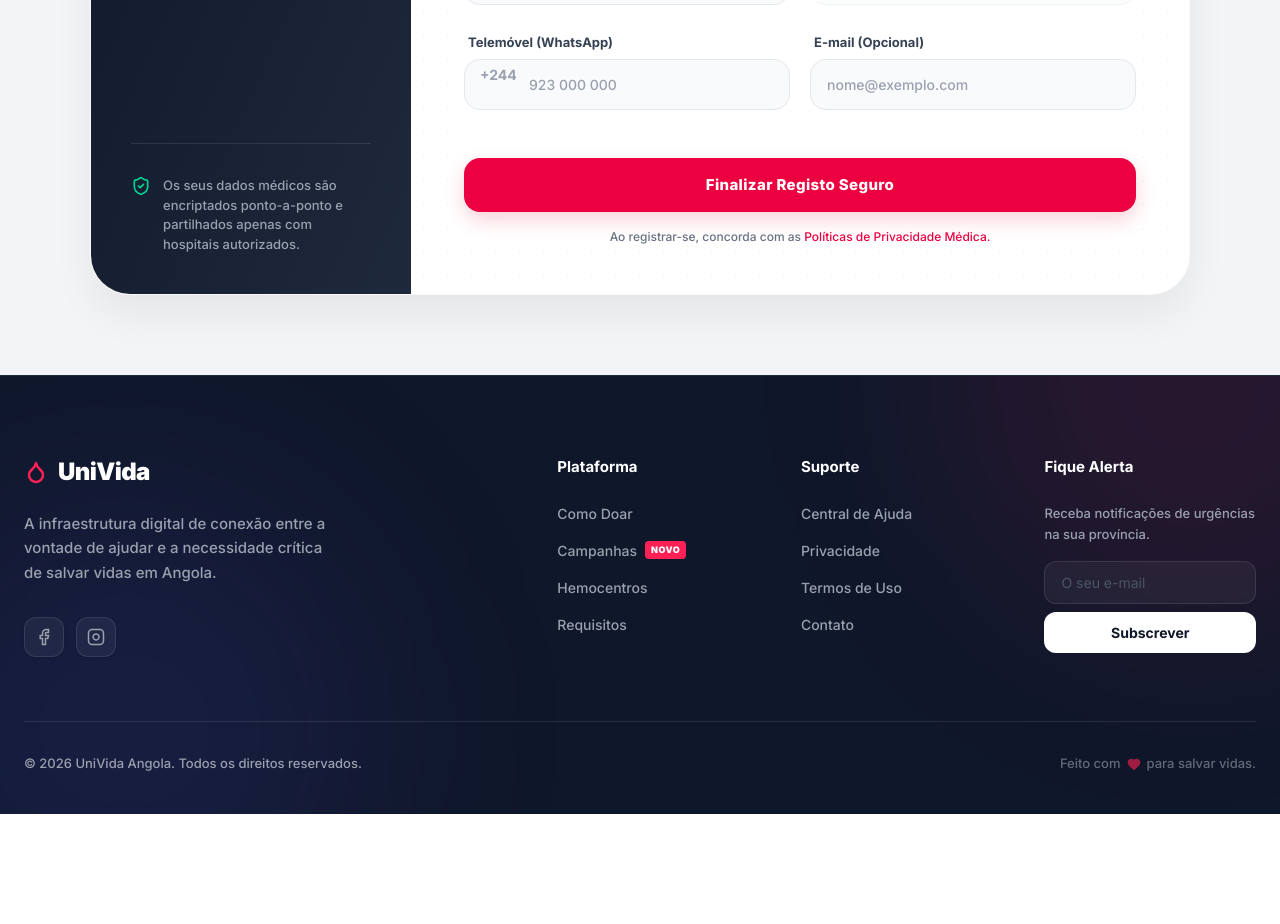
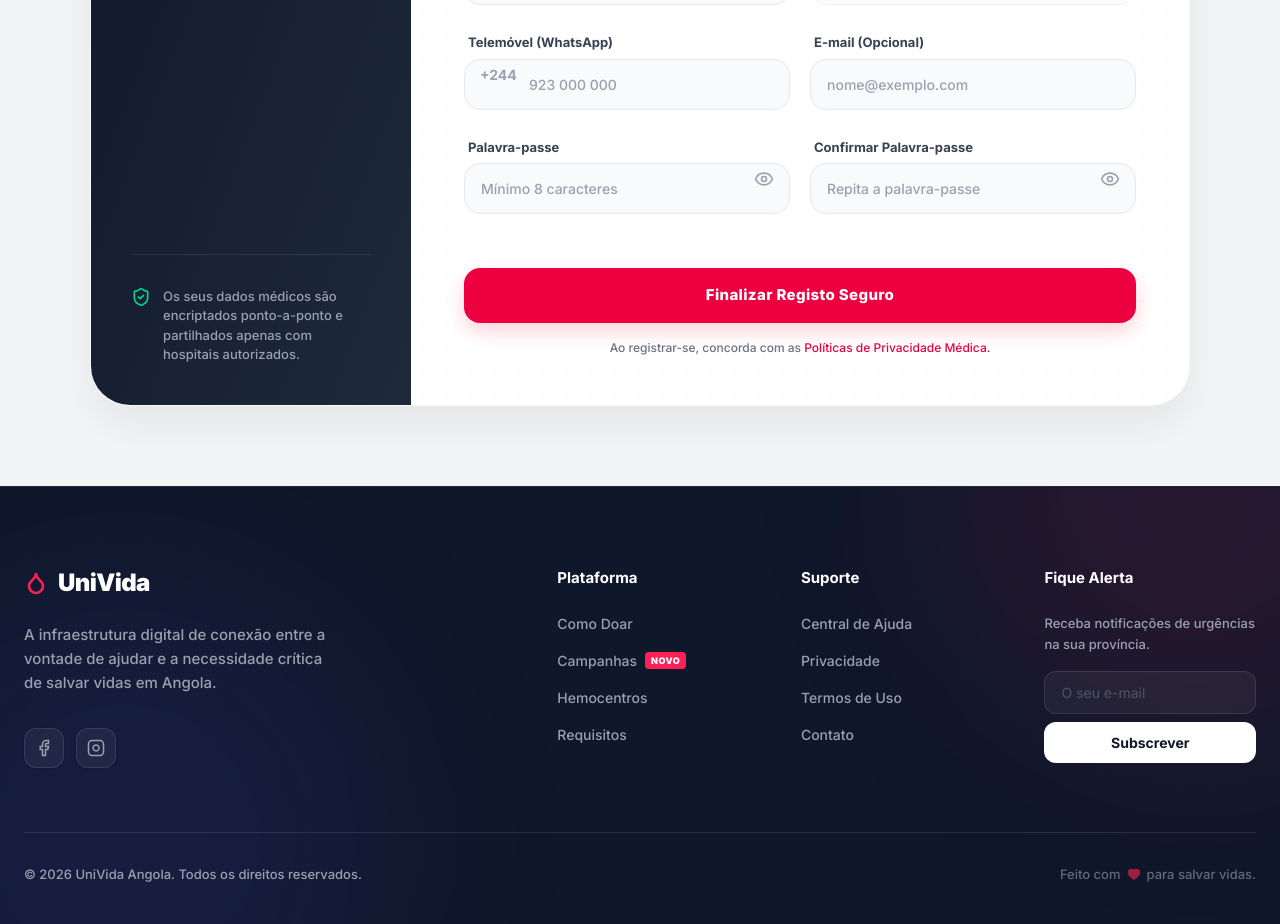
Before and after one commit to GracianoNetoo/helpblood-project, a Vue app: page / in a window 1280 px wide. Shown: the part 4280-5204 px from the top of the page. Before the commit the page ends 5094 px from the top, so only its background shows below. Built offline with nearby package versions, Linux system fonts and the light colour scheme.

Commit message:
feat: adicionar nova estutura segura de criacao da palavra-passe

```diff
--- a/src/components/RegisterForm.vue
+++ b/src/components/RegisterForm.vue
@@ -1,7 +1,11 @@
 <script setup>
 import { ref, computed, defineEmits } from 'vue';
+import { Eye, EyeOff } from 'lucide-vue-next';
 
 const emit = defineEmits(['sucesso']);
+
+const mostrarSenha = ref(false);
+const mostrarSenhaConfirmacao = ref(false);
 
 const localizacaoAngola = {
     "Luanda": ["Belas", "Cacuaco", "Cazenga", "Kilamba Kiaxi", "Talatona", "Viana"],
@@ -14,10 +18,11 @@ const form = ref({
     tipo_sanguineo: '',
     rh: '',
     provincia: '',
-    municipio: '',
     telefone: '',
     email: '',
-    doacao_sangue: ''
+    doacao_sangue: '',
+    senha: '',
+    confirmar_senha: ''
 });
 
 const provinciaSelecionada = ref("");
@@ -44,6 +49,14 @@ const handleSubmit = () => {
     }
     if (telefoneInvalido.value) {
         alert("Número de telemóvel inválido.");
+        return;
+    }
+    if (form.value.senha.length < 8) {
+        alert("A palavra-passe deve ter pelo menos 8 caracteres.");
+        return;
+    }
+    if (form.value.senha !== form.value.confirmar_senha) {
+        alert("As palavras-passe não coincidem.");
         return;
     }
 
@@ -139,6 +152,27 @@ const handleSubmit = () => {
             </div>
         </div>
 
+        <div class="grid grid-cols-1 md:grid-cols-2 gap-5">
+             <div class="form-control w-full space-y-1.5 relative">
+                <label class="label font-bold text-[13px] text-gray-700 ml-1">Palavra-passe</label>
+                <input v-model="form.senha" :type="mostrarSenha ? 'text' : 'password'" placeholder="Mínimo 8 caracteres"
+                    class="w-full bg-gray-50 border border-gray-200 text-gray-900 text-[14px] rounded-[16px] pl-4 pr-12 py-3.5 focus:outline-none focus:ring-2 focus:ring-rose-500/20 focus:border-rose-500 transition-all font-medium placeholder:text-gray-400" />
+                <button type="button" @click="mostrarSenha = !mostrarSenha" class="absolute right-4 top-[35px] text-gray-400 hover:text-gray-600 transition-colors">
+                    <component :is="mostrarSenha ? EyeOff : Eye" class="w-5 h-5" />
+                </button>
+            </div>
+
+            <div class="form-control w-full space-y-1.5 relative">
+                <label class="label font-bold text-[13px] text-gray-700 ml-1">Confirmar Palavra-passe</label>
+                <input v-model="form.confirmar_senha" :type="mostrarSenhaConfirmacao ? 'text' : 'password'" placeholder="Repita a palavra-passe"
+                    class="w-full bg-gray-50 border text-gray-900 text-[14px] rounded-[16px] pl-4 pr-12 py-3.5 focus:outline-none transition-all font-medium placeholder:text-gray-400"
+                    :class="[form.confirmar_senha && form.senha !== form.confirmar_senha ? 'border-red-400 focus:border-red-500 focus:ring-red-500/20 bg-red-50/50' : 'border-gray-200 bg-gray-50 focus:border-rose-500 focus:ring-rose-500/20 focus:ring-2']"/>
+                <button type="button" @click="mostrarSenhaConfirmacao = !mostrarSenhaConfirmacao" class="absolute right-4 top-[35px] text-gray-400 hover:text-gray-600 transition-colors">
+                    <component :is="mostrarSenhaConfirmacao ? EyeOff : Eye" class="w-5 h-5" />
+                </button>
+            </div>
+        </div>
+
         <div class="pt-4">
             <button type="submit"
                 class="w-full bg-rose-600 hover:bg-rose-700 text-white rounded-[16px] px-6 py-4 font-extrabold text-[15px] shadow-[0_8px_20px_rgba(225,29,72,0.2)] transition-all hover:-translate-y-0.5 mt-2 flex justify-center items-center gap-2 group tracking-wide">
```
